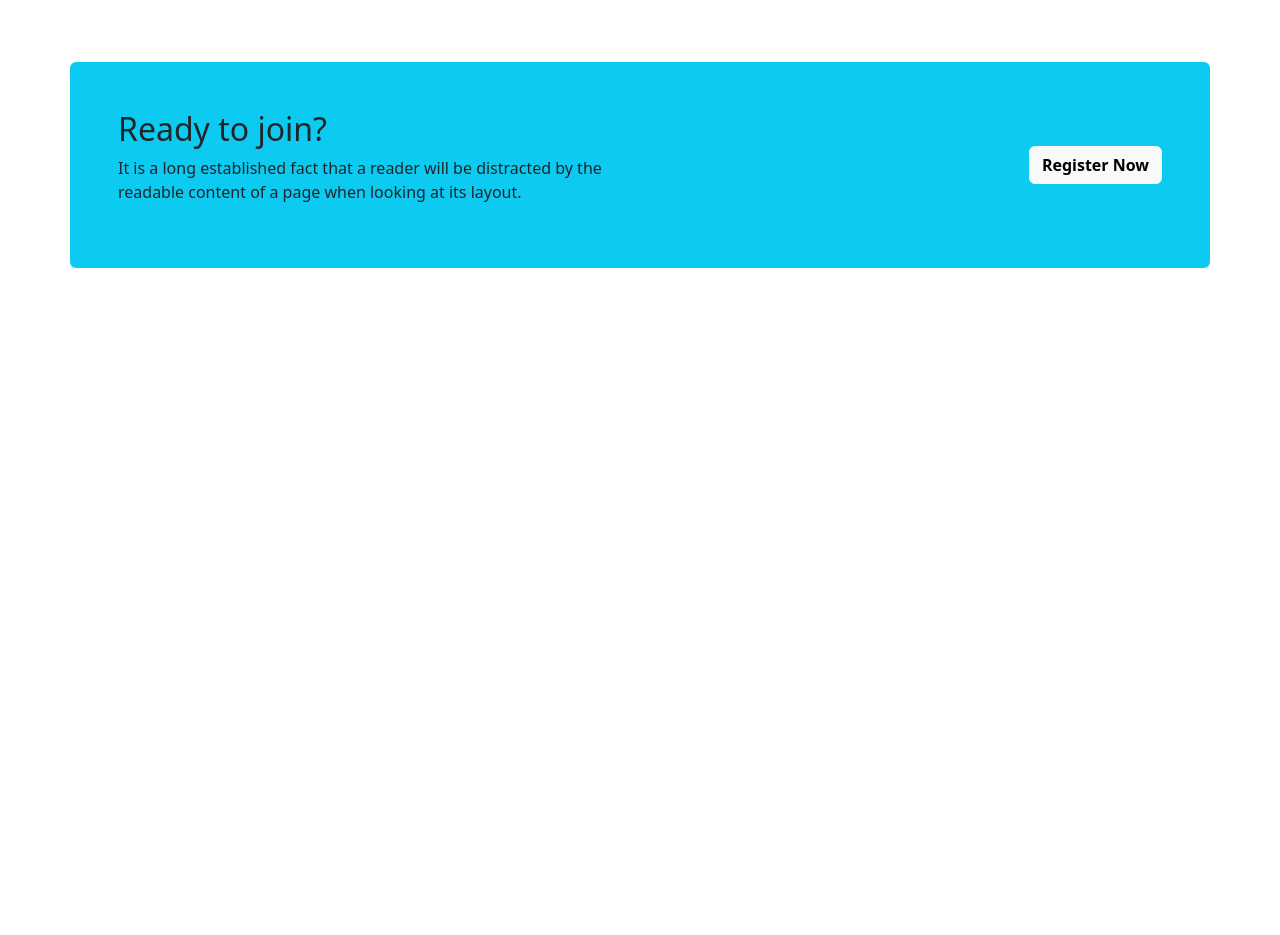
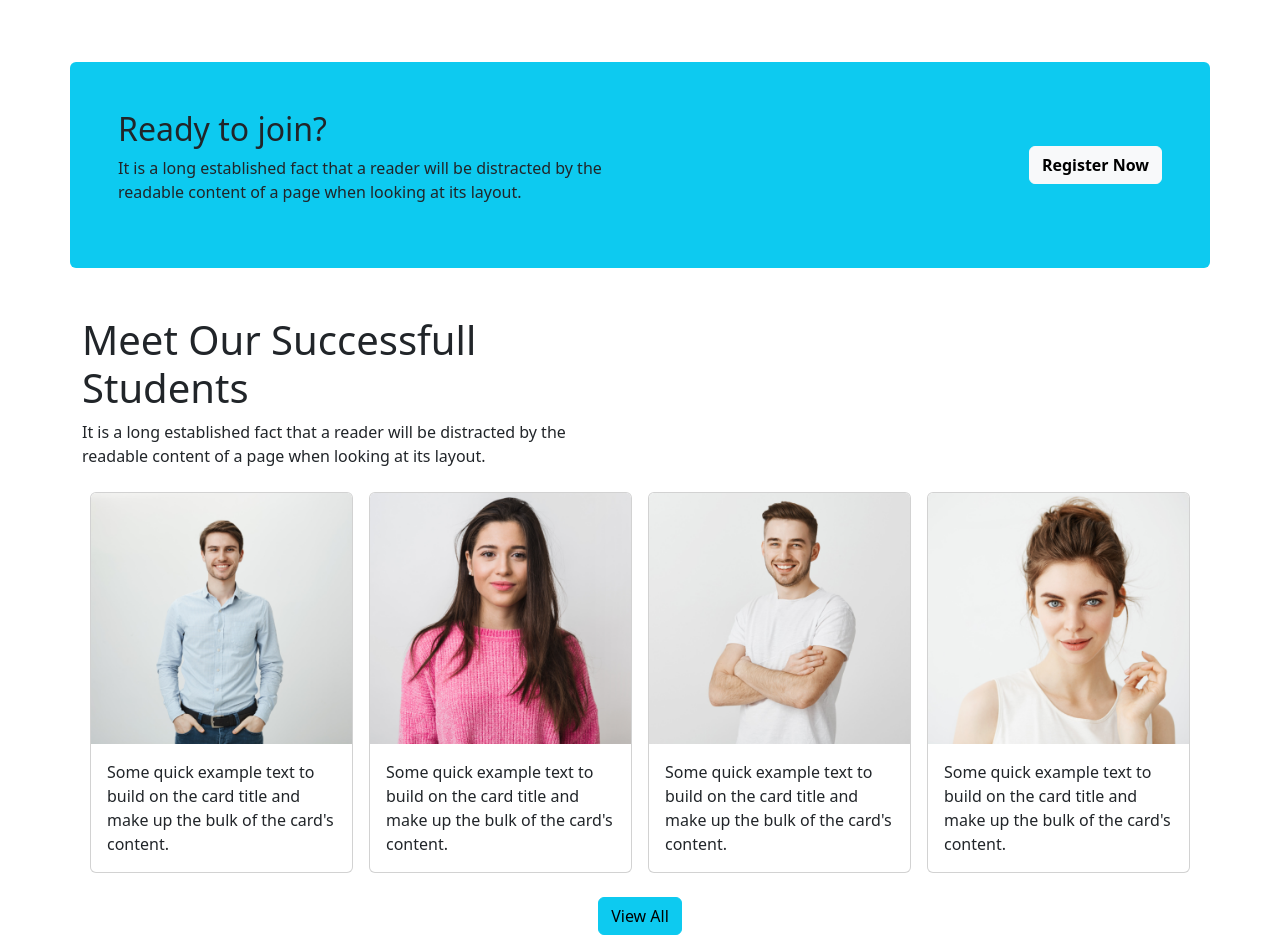
Before and after one commit to md-riazul-islam/learn-tech-a-3, a plain HTML site: page index.html in a window 1280 px wide. Shown: the part 2376-3311 px from the top of the page. Before the commit the page ends 2644 px from the top, so only its background shows below. Drawn offline with nearby package versions, Linux system fonts and the light colour scheme.

Commit message:
added student section

```diff
--- a/index.html
+++ b/index.html
@@ -269,6 +269,49 @@
     </section>
     <!-- register section end -->
 
+    <!-- student section start -->
+    <section class="container mt-5">
+      <h1>Meet Our Successfull <br>
+        Students</h1>
+        <p>It is a long established fact that a reader will be distracted by the <br>
+          readable content of a page when looking at its layout.</p>
+
+          <div class="all-card d-flex">
+            <div class="card m-2" style="width: 18rem;">
+              <img src="images/student/student-1.png" class="card-img-top" alt="...">
+              <div class="card-body">
+                <p class="card-text">Some quick example text to build on the card title and make up the bulk of the card's content.</p>
+              </div>
+            </div>
+
+            <div class="card m-2" style="width: 18rem;">
+              <img src="images/student/student-2.png" class="card-img-top" alt="...">
+              <div class="card-body">
+                <p class="card-text">Some quick example text to build on the card title and make up the bulk of the card's content.</p>
+              </div>
+            </div>
+
+            <div class="card m-2" style="width: 18rem;">
+              <img src="images/student/student-3.png" class="card-img-top" alt="...">
+              <div class="card-body">
+                <p class="card-text">Some quick example text to build on the card title and make up the bulk of the card's content.</p>
+              </div>
+            </div>
+
+            <div class="card m-2" style="width: 18rem;">
+              <img src="images/student/student-4.png" class="card-img-top" alt="...">
+              <div class="card-body">
+                <p class="card-text">Some quick example text to build on the card title and make up the bulk of the card's content.</p>
+              </div>
+            </div>
+          </div>
+          <div class="text-center">
+            <button  type="button" class="btn btn-info mt-3">View All</button>
+          </div>
+
+    </section>
+    <!-- student section end -->
+
 
 
 
```
